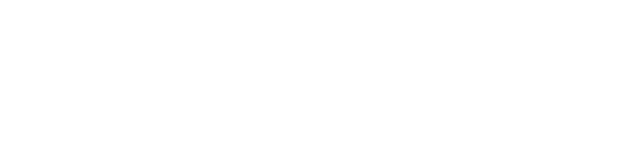
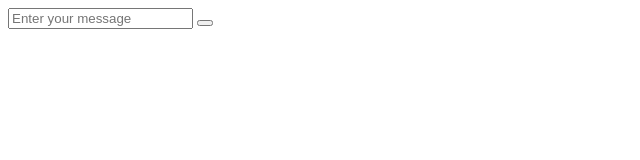
Before and after one commit to ahmedusama25/Chat-Application, a plain HTML site: page index.html in a window 1280 px wide. Shown: the whole page, without its empty margins (0-640 px from the left). Drawn offline with Linux system fonts and the light colour scheme.

Commit message:
Updated Code

```diff
--- a/app.js
+++ b/app.js
@@ -0,0 +1,4 @@
+function send(){
+    var inputText= document.getElementById(input-text)
+
+}
--- a/index.html
+++ b/index.html
@@ -7,7 +7,11 @@
     <link rel="stylesheet" href="style.css">
 </head>
 <body>
+    <div class="message-container">
 
+    </div>
+    <input type="text" id="input-text" placeholder="Enter your message">
+    <button onclick="send"></button>
 </body>
 <script src="app.js"></script>
 </html>
```
